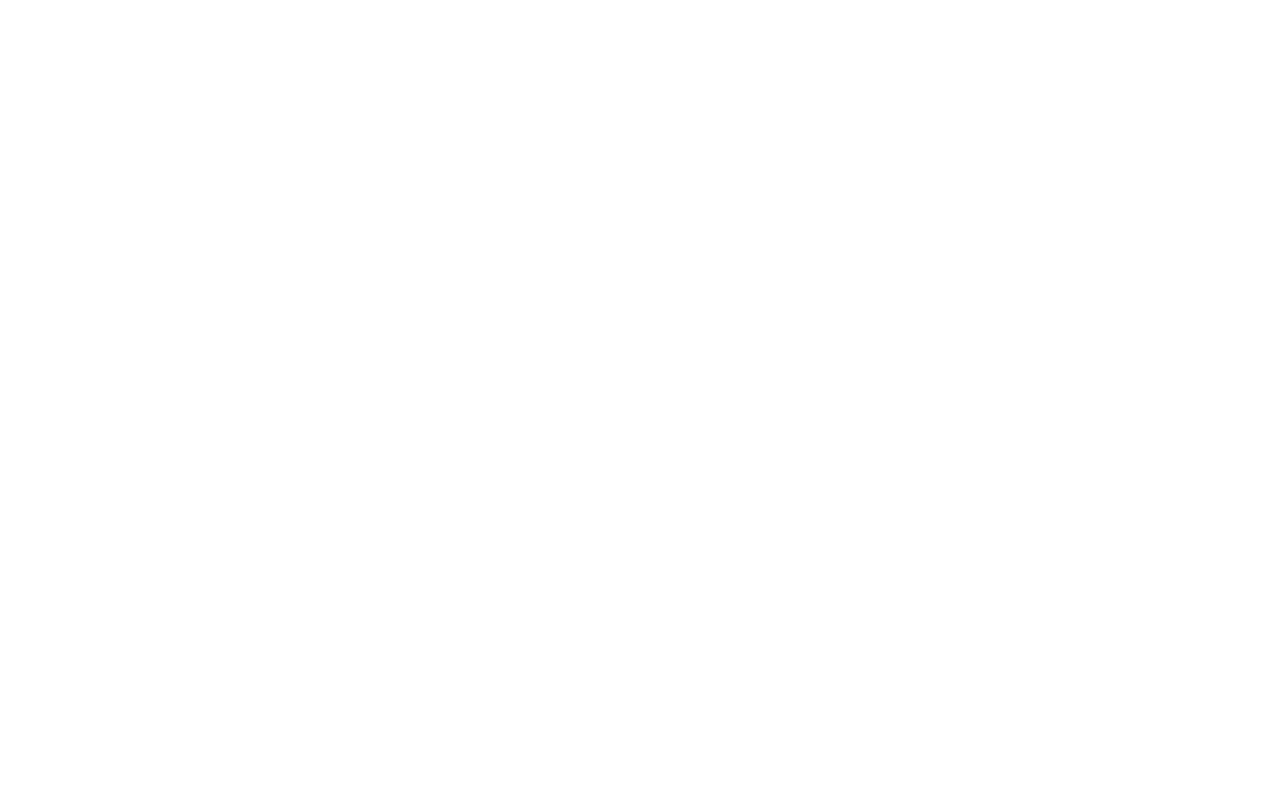
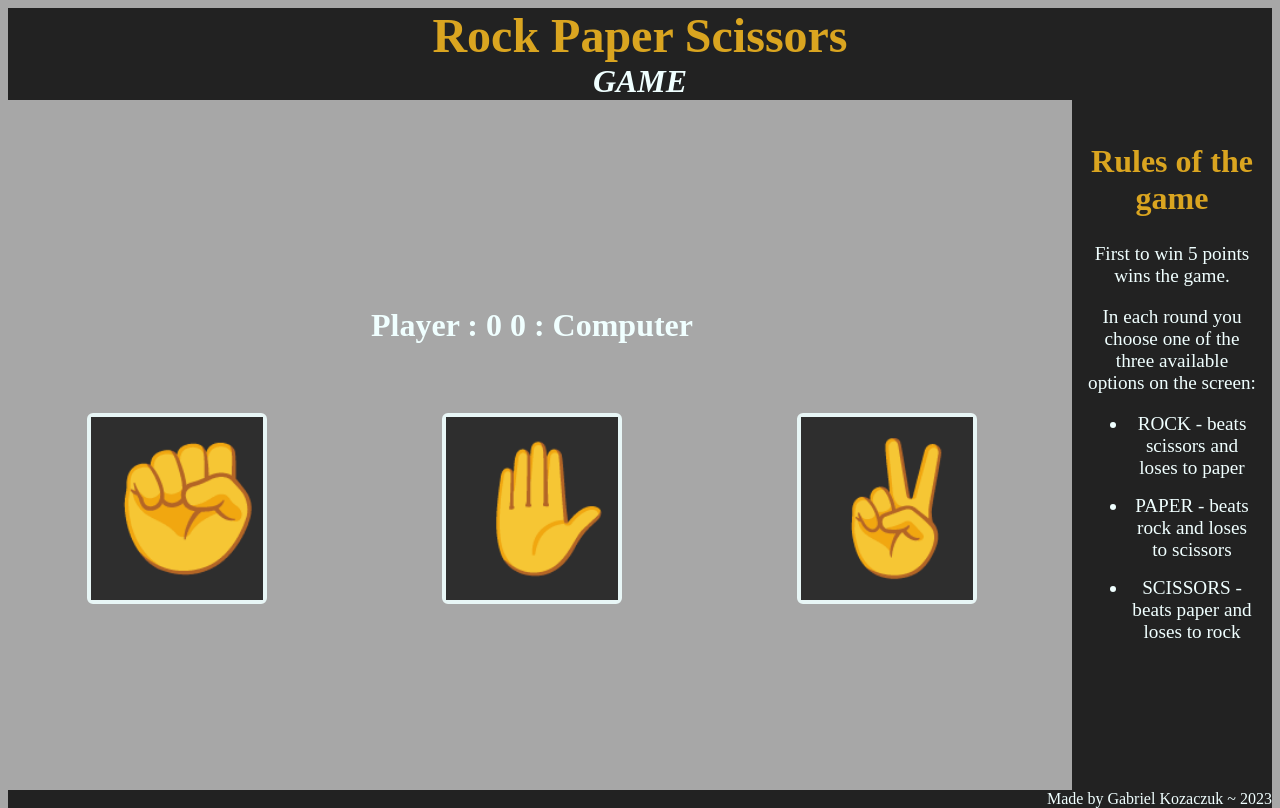
Before and after one commit to Gabro2468/rock-paper-scissors, a plain HTML site: page index.html in a window 1280 px wide. Drawn offline with Linux system fonts and the light colour scheme.

Commit message:
Create looks for game

```diff
--- a/index.html
+++ b/index.html
@@ -5,9 +5,54 @@
     <meta http-equiv="X-UA-Compatible" content="IE=edge">
     <meta name="viewport" content="width=device-width, initial-scale=1.0">
     <title>Rock_Paper_Scissors</title>
+    <link rel="stylesheet" href="styles.css">
     <script src="scripts.js"></script>
 </head>
 <body>
 
+    <div id="main">
+
+        <div id="title">
+            <h1>Rock Paper Scissors</h1>
+            <h2>GAME</h2>
+        </div>
+
+        <div id="middle">
+            <div id="game">
+                <div id="scoreboard">
+                    <h1>Player : 0 0 : Computer</h1>
+                </div>
+                <div id="buttons">
+                    <button class="button">
+                        <div class="sign">✊</div>
+                    </button>
+                    <button class="button">
+                        <div class="sign">✋</div>
+                    </button>
+                    <button class="button">
+                        <div class="sign">✌</div>
+                    </button>
+                </div>
+            </div>
+
+            <div id="rules">
+                <h2>Rules of the game</h2>
+                <p>First to win 5 points wins the game.</p>
+                <p>In each round you choose one of the three available options on the screen:</p>
+                <ul>
+                    <li>ROCK - beats scissors and loses to paper</li>
+                    <li>PAPER - beats rock and loses to scissors</li>
+                    <li>SCISSORS - beats paper and loses to rock</li>
+                </ul>
+            </div>
+
+        </div>
+
+        <div id="footer">
+            <footer>Made by Gabriel Kozaczuk ~ 2023</footer>
+        </div>
+
+    </div>
+
 </body>
 </html>
--- a/scripts.js
+++ b/scripts.js
@@ -37,7 +37,7 @@ function round(player,computer){
 
 function game(){
     let score = [0,0];
-    for(let i = 1; i<=5 ;i++){
+    while(score[0] <= 5 || score[1] <= 5){
         playerChoice = prompt("Choose one of the three options(rock,paper,scissors): ")
         playerChoice = playerChoice.toLowerCase();
         computerChoice = computerChoiceRandom();
@@ -48,19 +48,15 @@ function game(){
         else if(outcome == false){
             score[1] += 1;
         }
-        else if(outcome == null){
-            console.log("Added one round");
-            i--
-        }
         else {
-            console.log("Error")
+            console.log("Draw")
         }
         alert("Player " + score[0] +" : " + score[1] + " Computer")
     }
     if (score[0] > score[1]){
         alert("YOU WON! Congratulations!")
     }
-    else{
+    else if(score[1] > score[0]){
         alert("You lost. Good luck next time!")
     }
 }
--- /dev/null
+++ b/styles.css
@@ -0,0 +1,148 @@
+html{
+    height: 100%;
+}
+
+body {
+    background-color: rgb(167, 167, 167);
+    height: 100%;
+}
+
+/* styles for main-section */
+
+@font-face {
+    font-family: arcadeFont;
+    font-style: normal;
+    font-weight: 400;
+    src: local("arcade-font.ttf"), url(https://www.fontspace.com/public-pixel-font-f72305)
+}
+
+#main {
+    height: 100%;
+    display: flex;
+    flex-direction: column;
+}
+
+/* styles fo title-section in main */
+
+#title {
+    display: flex;
+    flex-direction: column;
+    text-align: center;
+    justify-content: flex-start;
+    background-color: rgb(34, 34, 34);
+}
+
+#title h1 {
+    margin: 0;
+    color: goldenrod;
+    font-size: 3rem;
+    font-style: arcadeFont;
+}
+
+#title h2 {
+    margin: 0;
+    color: azure;
+    font-style: italic;
+    font-size: 2rem;
+}
+
+/* styles for middle-section in main */
+
+#middle {
+    display: flex;
+    align-items: center;
+    justify-content: center;
+    gap: 1rem;
+    height: 100%;
+}
+
+/* styles for game-section in middle */
+
+#game {
+    flex: 1;
+    display: flex;
+    flex-direction: column;
+    align-items: center;
+    justify-content: center;
+    gap: 3rem;
+    margin: 0;
+}
+
+#scoreboard{
+    color: azure;
+
+}
+
+#buttons{
+    display: flex;
+    flex-wrap: wrap;
+    justify-content: space-around;
+    width: 100%;
+    gap: 1rem;
+}
+
+.button{
+    flex: 1;
+    max-width: 180px;
+    padding: 0;
+    border: 4px solid azure;
+    border-radius: 6px;
+    opacity: 0.9;
+    transition-duration: 0.3s;
+}
+
+.button:hover{
+    border: 4px solid goldenrod;
+    opacity: 1;
+    box-shadow: 4px 10px 10px rgb(34, 34, 34);
+    cursor: pointer;
+}
+
+.sign:hover{
+    color: goldenrod;
+}
+
+.sign {
+    flex: 1;
+    font-size: 8rem;
+    padding: 1rem;
+    outline: none;
+    color: azure;
+    background-color: rgb(34, 34, 34);
+}
+
+/* styles for rules-section in middle */
+
+#rules {
+    align-self: flex-end;
+    text-align: center;
+    box-sizing: border-box;
+    width: 200px;
+    height: 100%;
+    flex: 0 1 auto;
+    padding: 1rem;
+    margin: 0;
+    background-color: rgb(34, 34, 34);
+    color: azure;
+    font-size: 1.2rem;
+}
+
+#rules h2 {
+    color: goldenrod;
+    font-size: 2rem;
+}
+
+#rules ul{
+    display: flex;
+    flex-direction: column;
+    gap: 1rem;
+}
+
+/* styles for footer-section */
+
+#footer {
+    flex: 1;
+    text-align: end;
+    background-color: rgb(34, 34, 34);
+    color: azure;
+}
```
Also changed, not shown: fonts/arcade-font.ttf (added).
